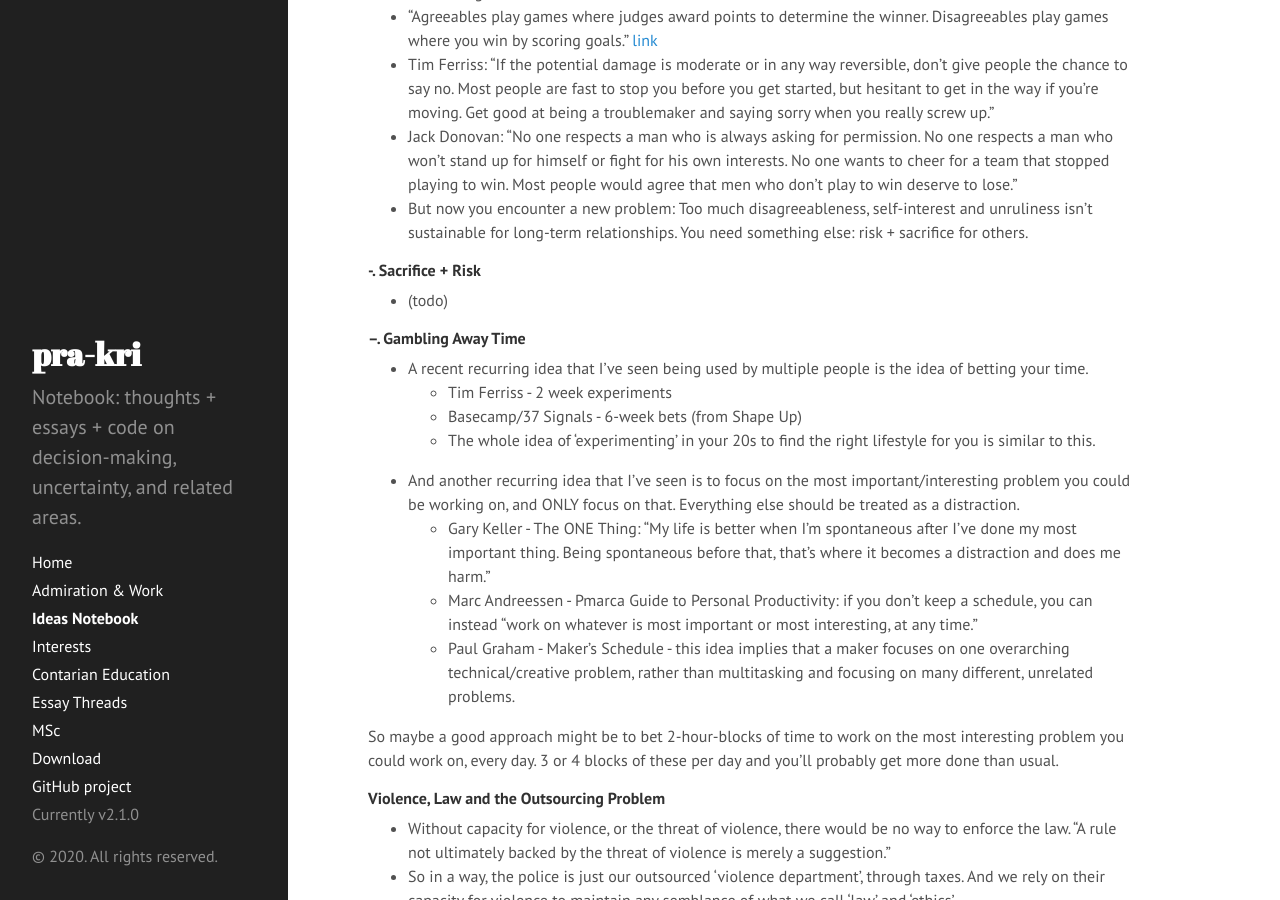
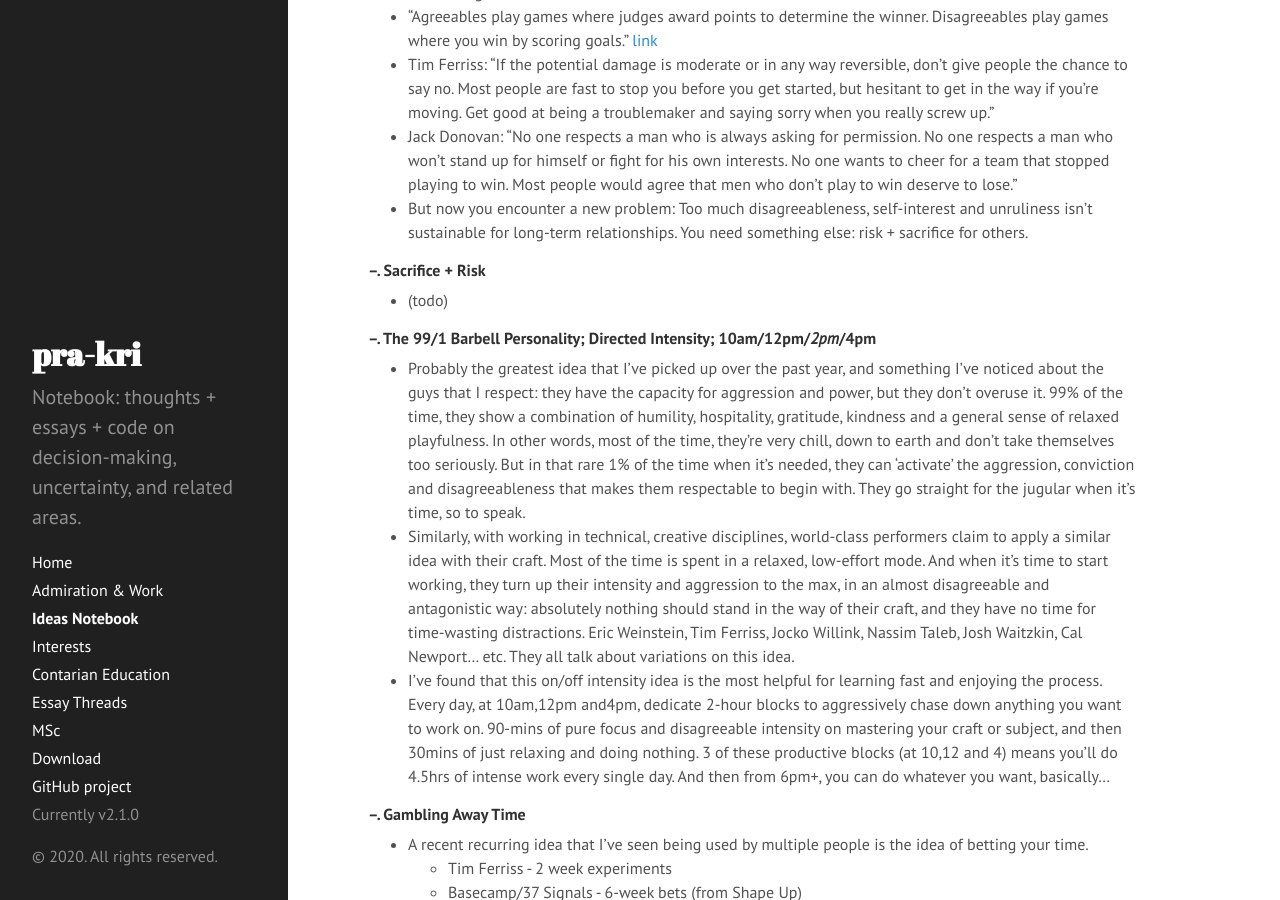
Before and after one commit to pra-kri/pra-kri.github.io, a Jekyll site: the page built from IdeasNotebook.md, in a window 1280 px wide and 900 px high, scrolled down 3352 px. Built offline with Jekyll 4.4.1, drawn with Linux system fonts in a browser that asks for light colours; Markdown is read by kramdown in place of the engine named in the settings.

Commit message:
Update IdeasNotebook.md

```diff
--- a/IdeasNotebook.md
+++ b/IdeasNotebook.md
@@ -75,9 +75,13 @@ Maybe the solution is to work in small selective teams with autonomy and shared
 * Jack Donovan: "No one respects a man who is always asking for permission. No one respects a man who won't stand up for himself or fight for his own interests. No one wants to cheer for a team that stopped playing to win. Most people would agree that men who don't play to win deserve to lose."
 * But now you encounter a new problem: Too much disagreeableness, self-interest and unruliness isn't sustainable for long-term relationships. You need something else: risk + sacrifice for others.
 
-##### -. Sacrifice + Risk
+##### --. Sacrifice + Risk
 * (todo)
 
+##### --. The 99/1 Barbell Personality; Directed Intensity; 10am/12pm/*2pm*/4pm
+* Probably the greatest idea that I've picked up over the past year, and something I've noticed about the guys that I respect: they have the capacity for aggression and power, but they don't overuse it. 99% of the time, they show a combination of humility, hospitality, gratitude, kindness and a general sense of relaxed playfulness. In other words, most of the time, they're very chill, down to earth and don't take themselves too seriously. But in that rare 1% of the time when it's needed, they can 'activate' the aggression, conviction and disagreeableness that makes them respectable to begin with. They go straight for the jugular when it's time, so to speak.
+* Similarly, with working in technical, creative disciplines, world-class performers claim to apply a similar idea with their craft. Most of the time is spent in a relaxed, low-effort mode. And when it's time to start working, they turn up their intensity and aggression to the max, in an almost disagreeable and antagonistic way: absolutely nothing should stand in the way of their craft, and they have no time for time-wasting distractions. Eric Weinstein, Tim Ferriss, Jocko Willink, Nassim Taleb, Josh Waitzkin, Cal Newport... etc. They all talk about variations on this idea.
+* I've found that this on/off intensity idea is the most helpful for learning fast and enjoying the process. Every day, at 10am,12pm and4pm, dedicate 2-hour blocks to aggressively chase down anything you want to work on. 90-mins of pure focus and disagreeable intensity on mastering your craft or subject, and then 30mins of just relaxing and doing nothing. 3 of these productive blocks (at 10,12 and 4) means you'll do 4.5hrs of intense work every single day. And then from 6pm+, you can do whatever you want, basically...
 
 ##### --. Gambling Away Time
 * A recent recurring idea that I've seen being used by multiple people is the idea of betting your time.
```
